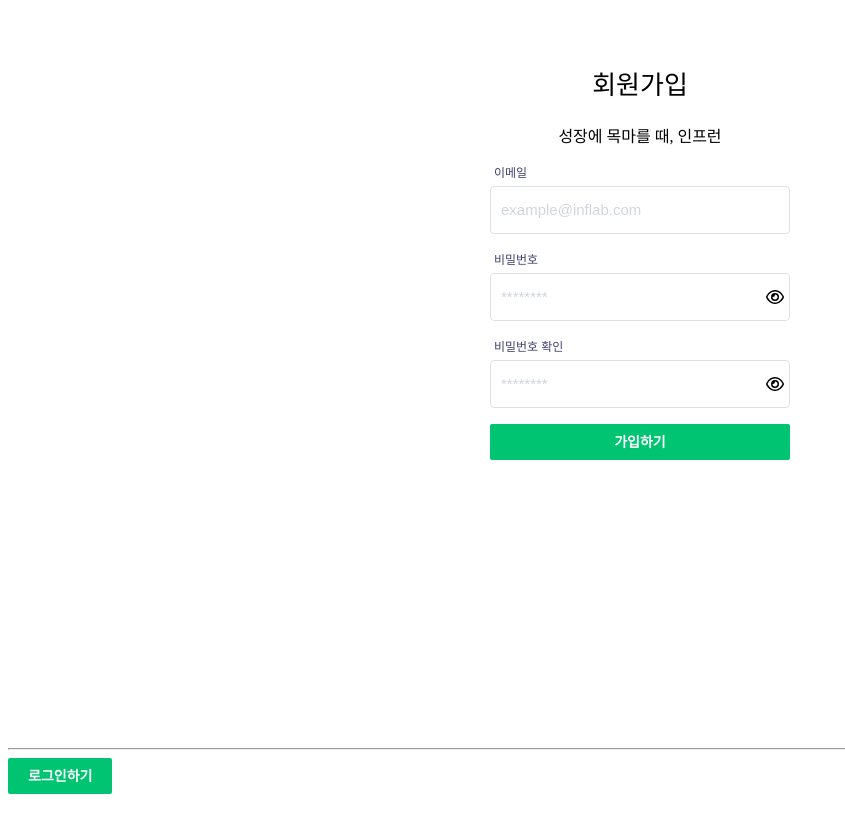
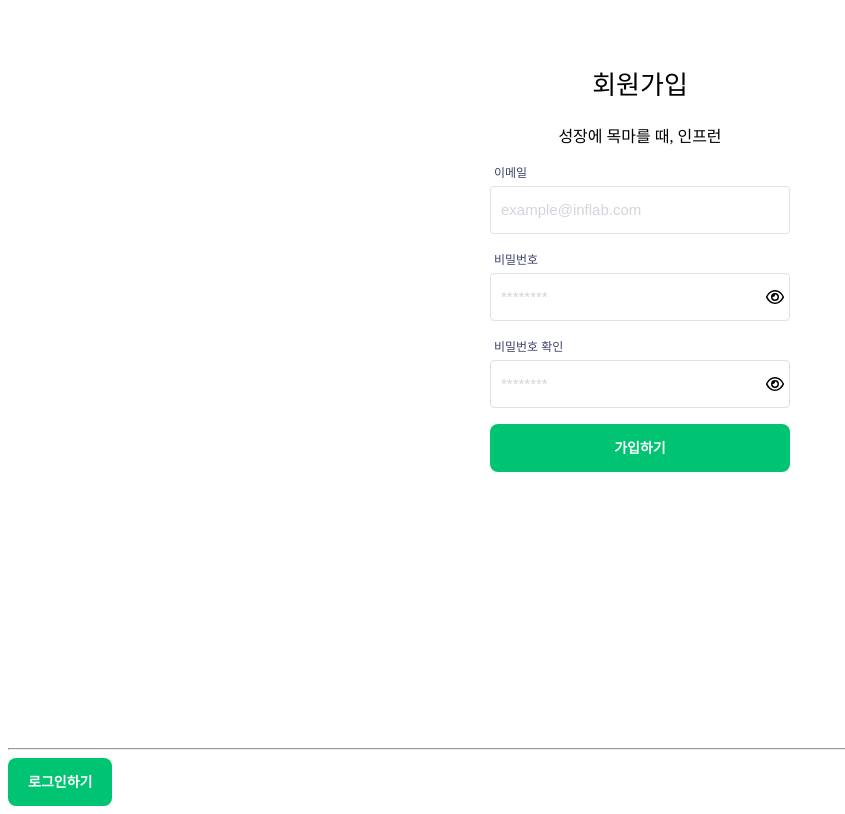
Before and after one commit to d-o-p-e/inflearn-login-page-UI, a React (Create React App) app in the folder frontend/: page / in a window 1280 px wide. Shown: the whole page, without its empty margins (0-845 px from the left). Built offline with nearby package versions, Linux system fonts and the light colour scheme.

Commit message:
:lipstick: button 높이 round 수정

```diff
--- a/frontend/src/components/Button/styles.js
+++ b/frontend/src/components/Button/styles.js
@@ -28,10 +28,10 @@ const colorCss = {
 };
 const roundCss = {
   default: css`
-  border-radius: 0.125rem;
+  border-radius: 0.5rem;
 `,
   round: css`
-  border-radius: 0.5rem;
+  border-radius: 1rem;
 `,
 };
 
@@ -39,7 +39,7 @@ export const StoryBookButton = styled.button`
   font-family: 'Nunito Sans', 'Helvetica Neue', Helvetica, Arial, sans-serif;
   font-weight: 700;
   border: 0;
-  border-radius: 3em;
+  height: 48px;
   cursor: pointer;
   display: inline-block;
   line-height: 1;
```
